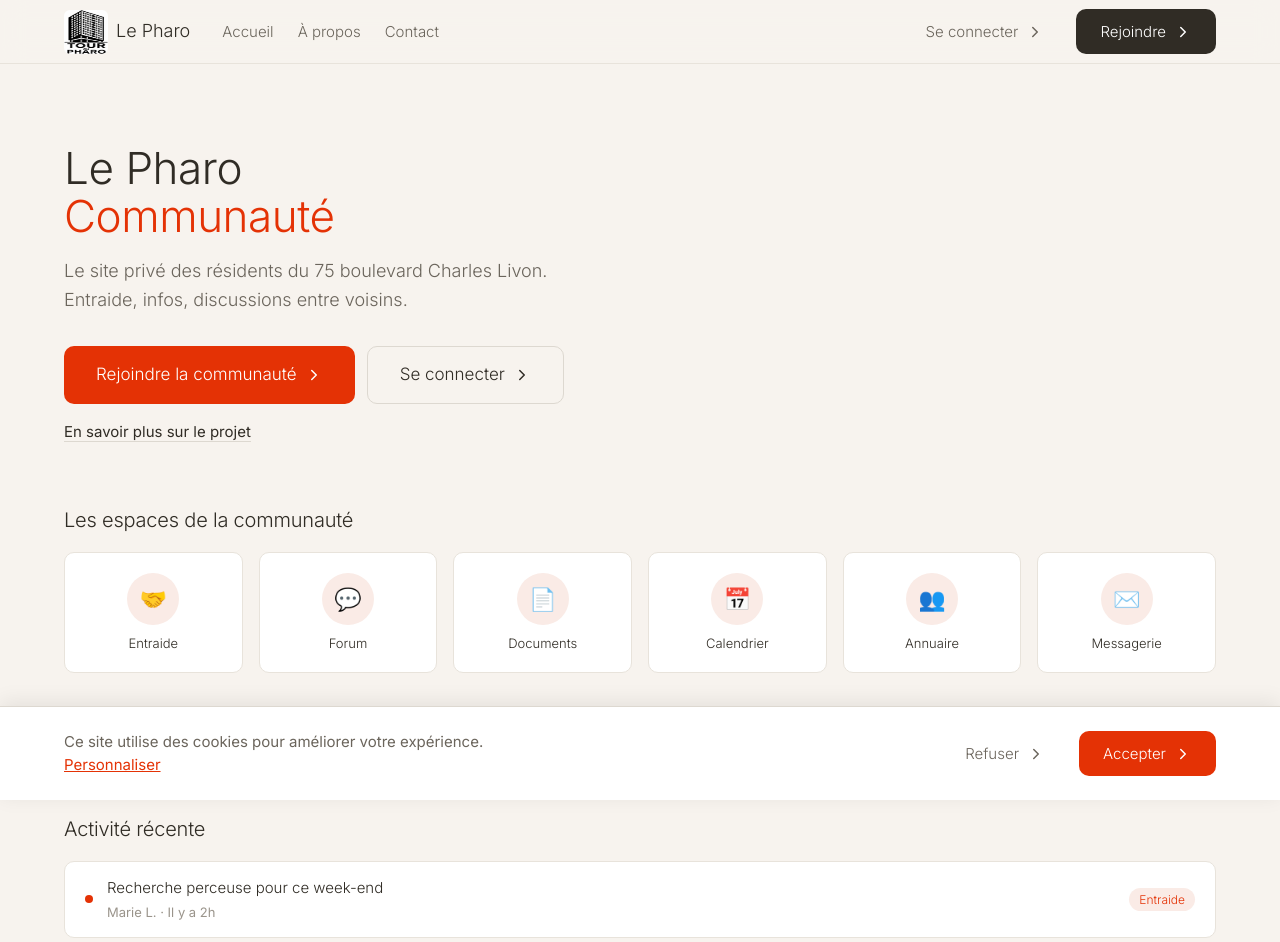
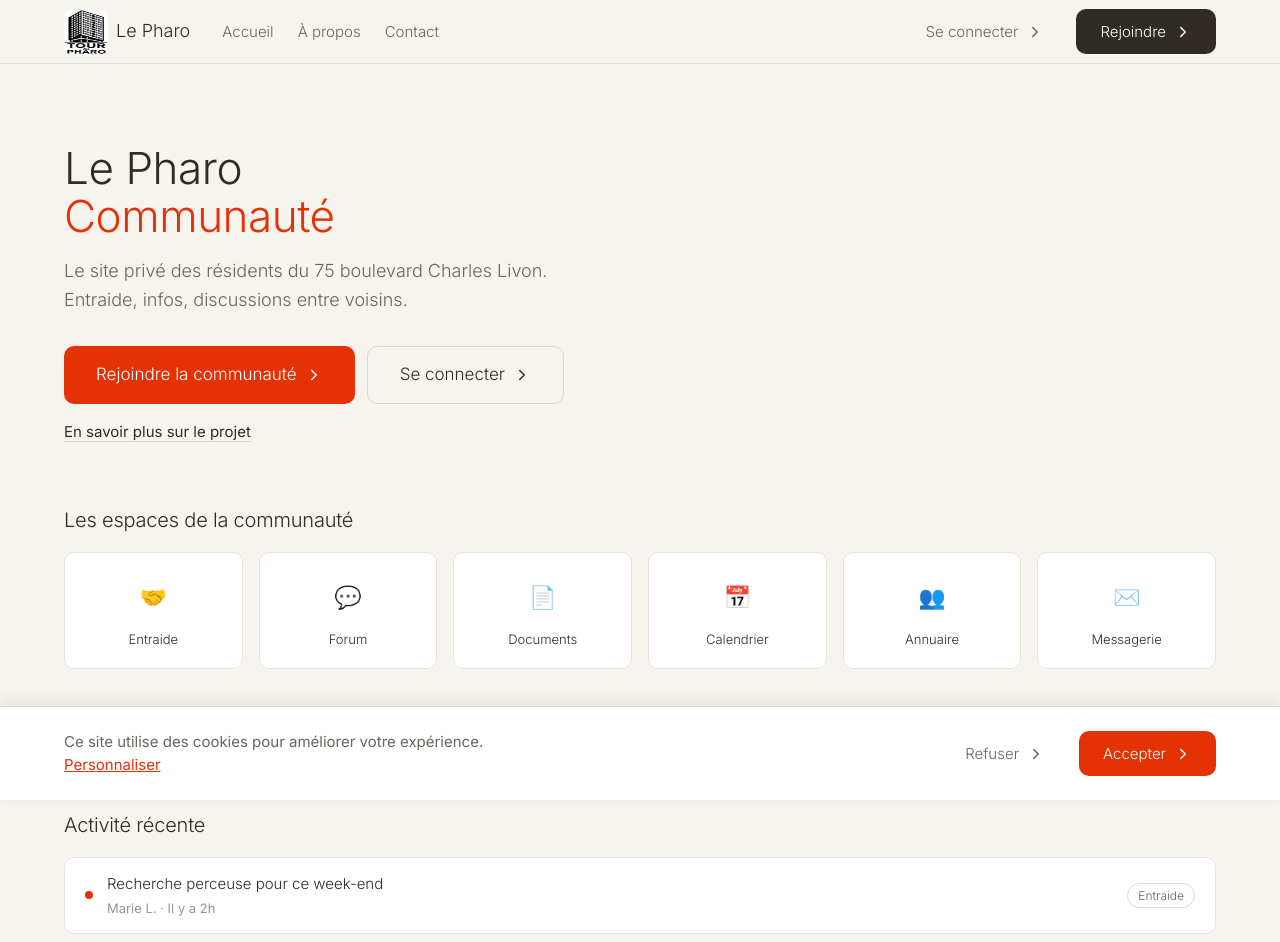
Before and after one commit to stevedelcourt/lepharo, a Next.js app: page / in a window 1280 px wide. Shown: the top 942 px of the page. Built offline with nearby package versions, Linux system fonts and the light colour scheme.

Commit message:
fix: remove colored backgrounds around icons

```diff
--- a/src/app/home.css
+++ b/src/app/home.css
@@ -97,15 +97,14 @@
 }
 
 .category-icon {
-  width: 52px;
-  height: 52px;
-  border-radius: 999px;
+  width: 48px;
+  height: 48px;
+  border-radius: 12px;
   display: flex;
   align-items: center;
   justify-content: center;
   font-size: 1.375rem;
-  background: var(--color-accent-light);
-  color: var(--color-accent);
+  color: var(--color-text);
 }
 
 .category-card span {
@@ -193,8 +192,8 @@
   font-size: 0.75rem;
   padding: 2px 10px;
   border-radius: 999px;
-  background: var(--color-accent-light);
-  color: var(--color-accent);
+  border: 1px solid var(--color-border);
+  color: var(--color-text-secondary);
   font-weight: 300;
   flex-shrink: 0;
 }
```
